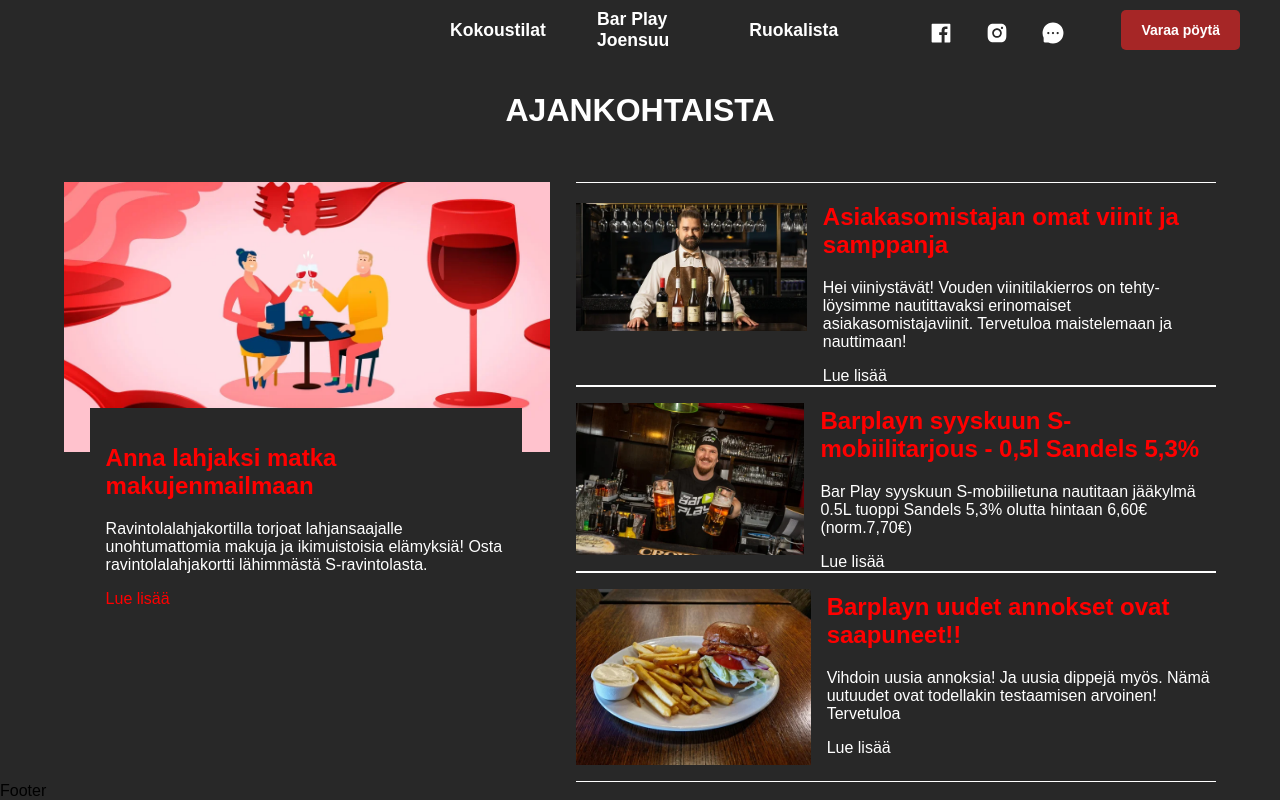
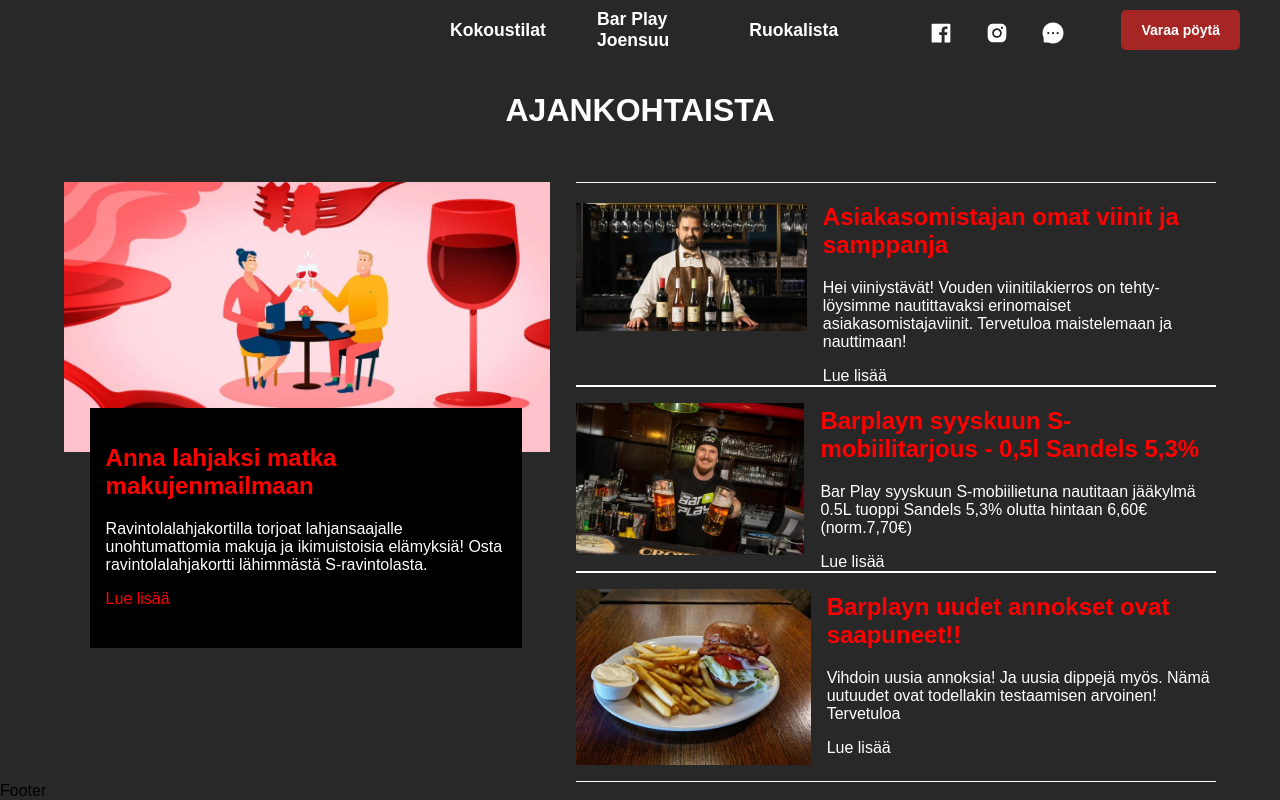
Before and after one commit to MarkusAP98/barplay02, a React (Create React App) app: page / in a window 1280 px wide. In both pictures the pointer is over the element 305 px from the left and 1960 px from the top of the page. Shown: the part 1432-2232 px from the top of the page. Built offline with nearby package versions, Linux system fonts and the light colour scheme.

Commit message:
added hover for dining text

```diff
--- a/src/components/Add/Add.css
+++ b/src/components/Add/Add.css
@@ -37,6 +37,11 @@
   position: relative;
   left: 5%;
   margin-top: -3rem;
+}
+
+.add__dining-text:hover {
+    cursor: pointer;
+    background-color: black;
 }
 
 .add__dining-text a {
```
